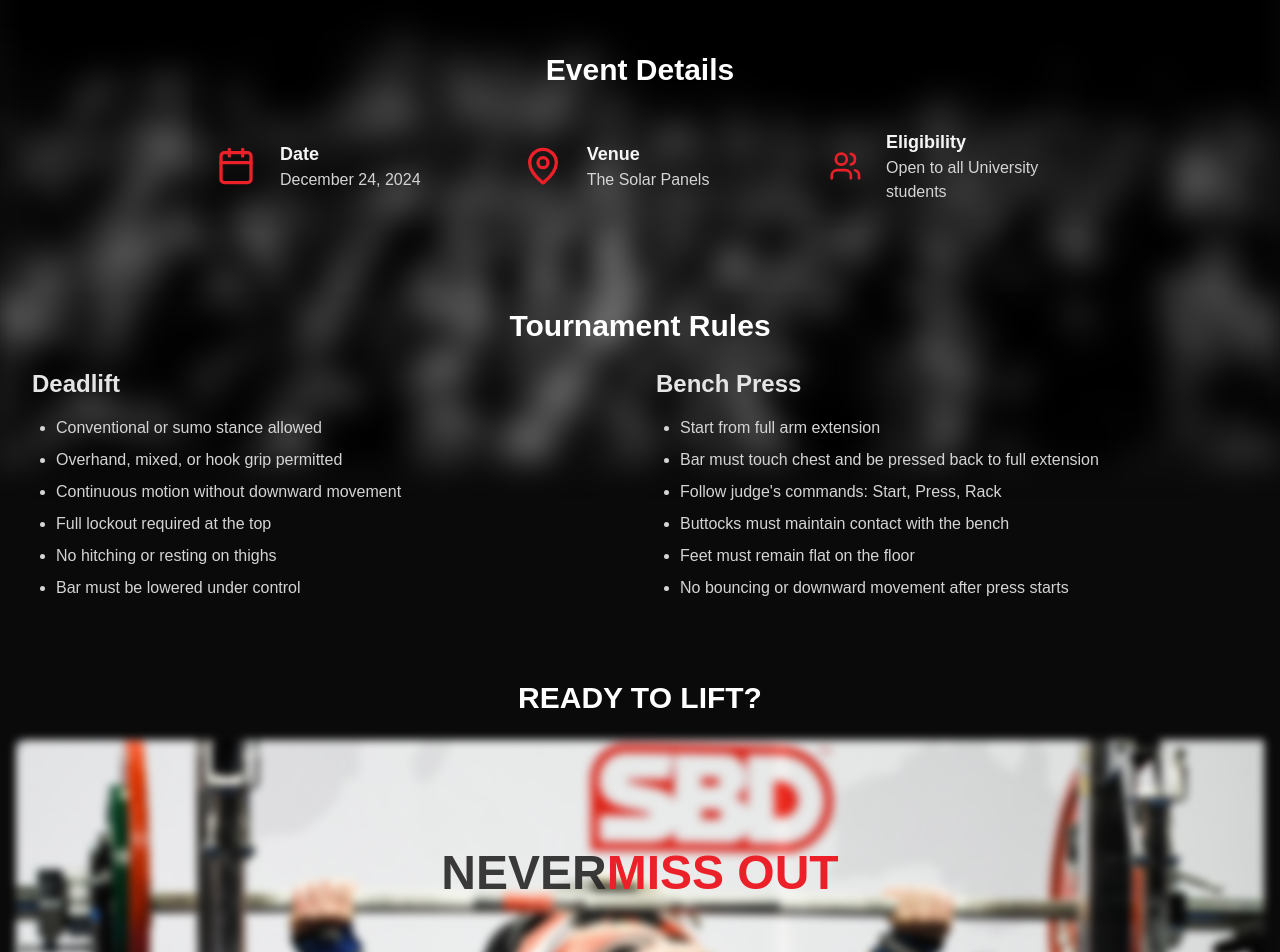
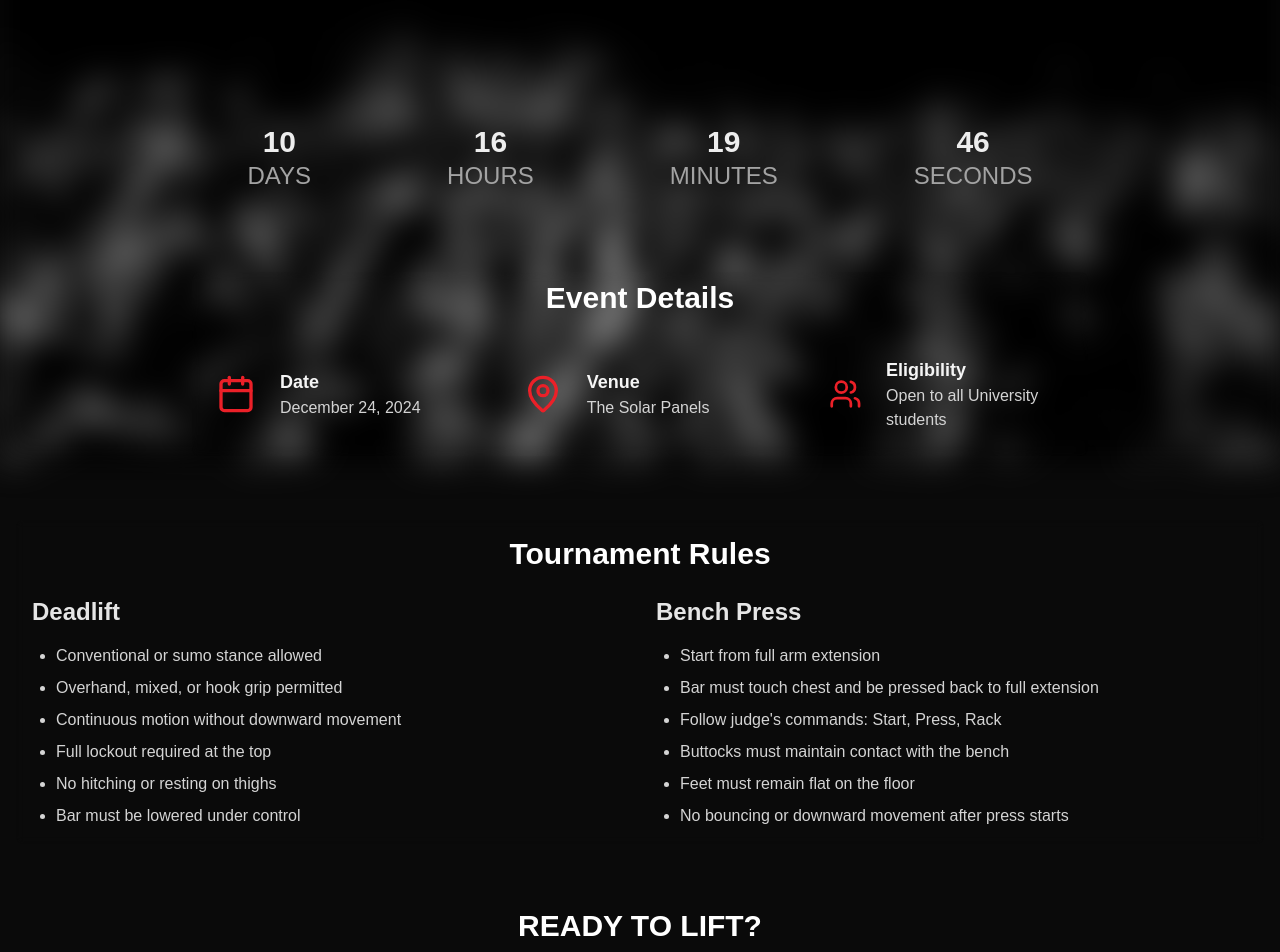
Before and after one commit to Ebrahim-Ramadan/ejust-powerlifting-contest, a Next.js app: page / in a window 1280 px wide. Shown: the part 340-1292 px from the top of the page. Built offline with nearby package versions, Linux system fonts and the light colour scheme.

Commit message:
added countdown to landing page

```diff
--- a/app/page.tsx
+++ b/app/page.tsx
@@ -3,6 +3,7 @@
 import Image from "next/image";
 import Link from "next/link";
 import { Calendar, MapPin, Users } from 'lucide-react';
+import Countdown from "@/components/Countdown";
 
 export default function Home() {
   return (
@@ -28,7 +29,7 @@ export default function Home() {
             </button>
           </Link>
         </header>
-
+<Countdown/>
         <section className="rounded-lg backdrop-blur-sm p-2 mb-16 w-full max-w-4xl mx-auto">
           <h2 className="text-3xl font-bold mb-6 text-center text-white">Event Details</h2>
           <div className="grid grid-cols-1 md:grid-cols-3 gap-10 w-full">
@@ -84,7 +85,7 @@ export default function Home() {
           </div>
         </section>
 
-        <section className="text-center mb-16 flex flex-col items-center justify-center gap-6">
+        <section className="text-center mb-4 flex flex-col items-center justify-center gap-6">
           <h2 className="text-3xl font-bold text-white">READY TO LIFT?</h2>
          <div className="relative w-full h-[50vh] md:h-auto flex ">
          <img
--- a/components/Countdown.tsx
+++ b/components/Countdown.tsx
@@ -34,14 +34,14 @@ export const Countdown: React.FC = () => {
   const renderTimeUnit = (value: number, label: string) => (
     <div
       className={`
-        flex flex-col items-center p-4 md:p-16 rounded-lg shadow-lg
+        flex flex-col items-center p-2 md:p-16
 
       `}
     >
-      <span className="text-6xl md:text-9xl font-bold">
+      <span className="text-lg md:text-3xl font-bold">
         {value.toString().padStart(2, '0')}
       </span>
-      <span className="text-sm md:text-lg text-neutral-400 font-medium">
+      <span className="text-xs md:text-2xl text-neutral-400 font-medium">
         {label}
       </span>
     </div>
@@ -50,12 +50,12 @@ export const Countdown: React.FC = () => {
   return (
     <div
       className={`
-        min-h-screen flex items-center justify-center p-24
+       flex items-center justify-center py-4
       `}
     >
       <div className="text-center">
 
-        <div className="flex justify-center gap-2 md:gap-12 md:flex-row flex-col">
+        <div className="flex justify-center gap-2 flex-row">
           {renderTimeUnit(timeLeft.days, 'DAYS')}
           {renderTimeUnit(timeLeft.hours, 'HOURS')}
           {renderTimeUnit(timeLeft.minutes, 'MINUTES')}
```
